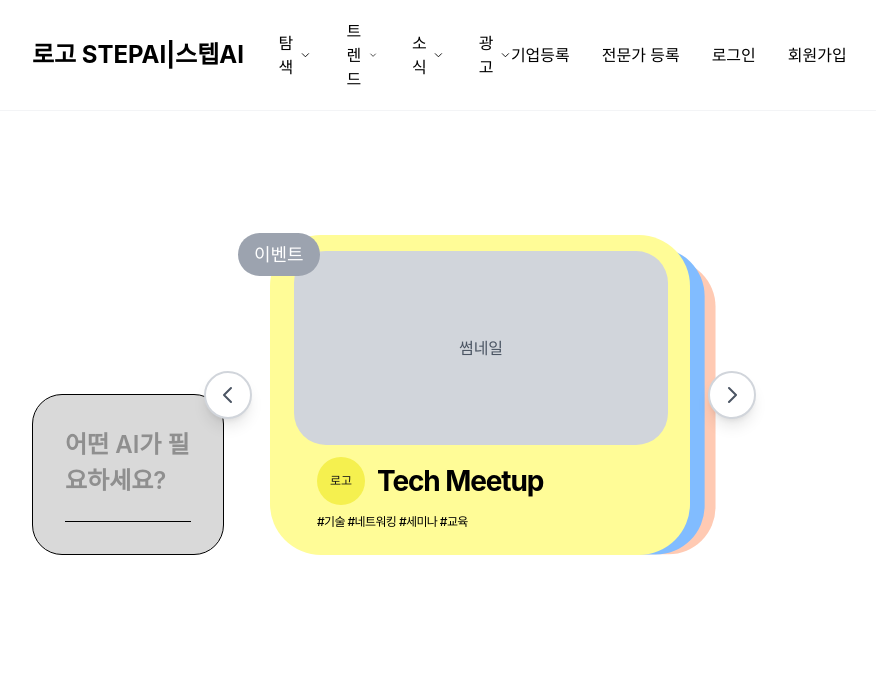
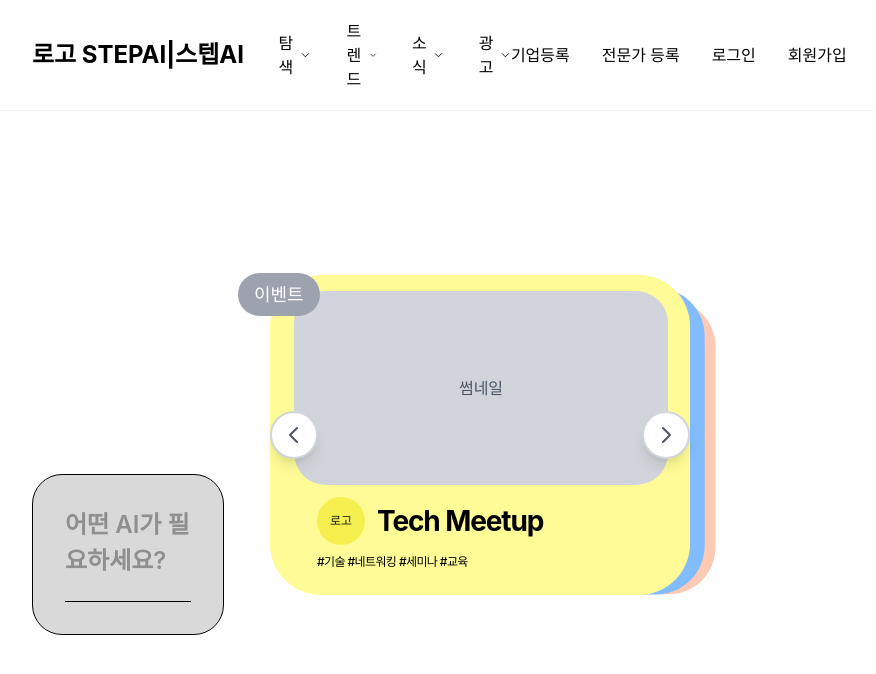
Before and after one commit to kimnamwook1/stepai-web, a Next.js app: page / in a window 1280 px wide. Shown: the top 674 px of the page, without its empty margins (288-1164 px from the left). Built offline with nearby package versions, Linux system fonts and the light colour scheme; a web font is replaced by a local one.

Commit message:
refactor: Carousel_cards_container 600x400px 고정 및 버튼 완전 분리 고정

```diff
--- a/src/components/ContentsMain.tsx
+++ b/src/components/ContentsMain.tsx
@@ -120,13 +120,13 @@ const ContentsMain = () => {
                 {/* Carousel_cards_container - 우측 */}
                 <div className="w-3/5 flex justify-center">
                     <div
-                        className="Carousel_cards_container relative flex items-center justify-center min-w-[600px] w-full"
+                        className="Carousel_cards_container relative w-[600px] h-[400px] flex items-center justify-center"
                         style={{ marginTop: '-50px' }}
                     >
                         {/* 좌측 화살표 버튼 */}
                         <button
                             onClick={goPrev}
-                            className="absolute left-6 z-20 w-12 h-12 bg-white border-2 border-gray-300 rounded-full flex items-center justify-center hover:bg-gray-50 transition-colors duration-300 shadow-lg"
+                            className="absolute left-0 top-1/2 -translate-y-1/2 z-20 w-12 h-12 bg-white border-2 border-gray-300 rounded-full flex items-center justify-center hover:bg-gray-50 transition-colors duration-300 shadow-lg"
                             disabled={isTransitioning}
                         >
                             <svg className="w-6 h-6 text-gray-600" fill="none" stroke="currentColor" viewBox="0 0 24 24">
@@ -135,7 +135,7 @@ const ContentsMain = () => {
                         </button>
 
                         {/* 캐러셀 카드 3장 겹침 */}
-                        <div className="relative w-[420px] h-[320px]">
+                        <div className="relative w-[420px] h-[320px] mx-auto">
                             {cardData.map((card, idx) => {
                                 // 상대 위치 계산
                                 let diff = idx - currentIndex;
@@ -239,7 +239,7 @@ const ContentsMain = () => {
                         {/* 우측 화살표 버튼 */}
                         <button
                             onClick={goNext}
-                            className="absolute right-6 z-20 w-12 h-12 bg-white border-2 border-gray-300 rounded-full flex items-center justify-center hover:bg-gray-50 transition-colors duration-300 shadow-lg"
+                            className="absolute right-0 top-1/2 -translate-y-1/2 z-20 w-12 h-12 bg-white border-2 border-gray-300 rounded-full flex items-center justify-center hover:bg-gray-50 transition-colors duration-300 shadow-lg"
                             disabled={isTransitioning}
                         >
                             <svg className="w-6 h-6 text-gray-600" fill="none" stroke="currentColor" viewBox="0 0 24 24">
```
